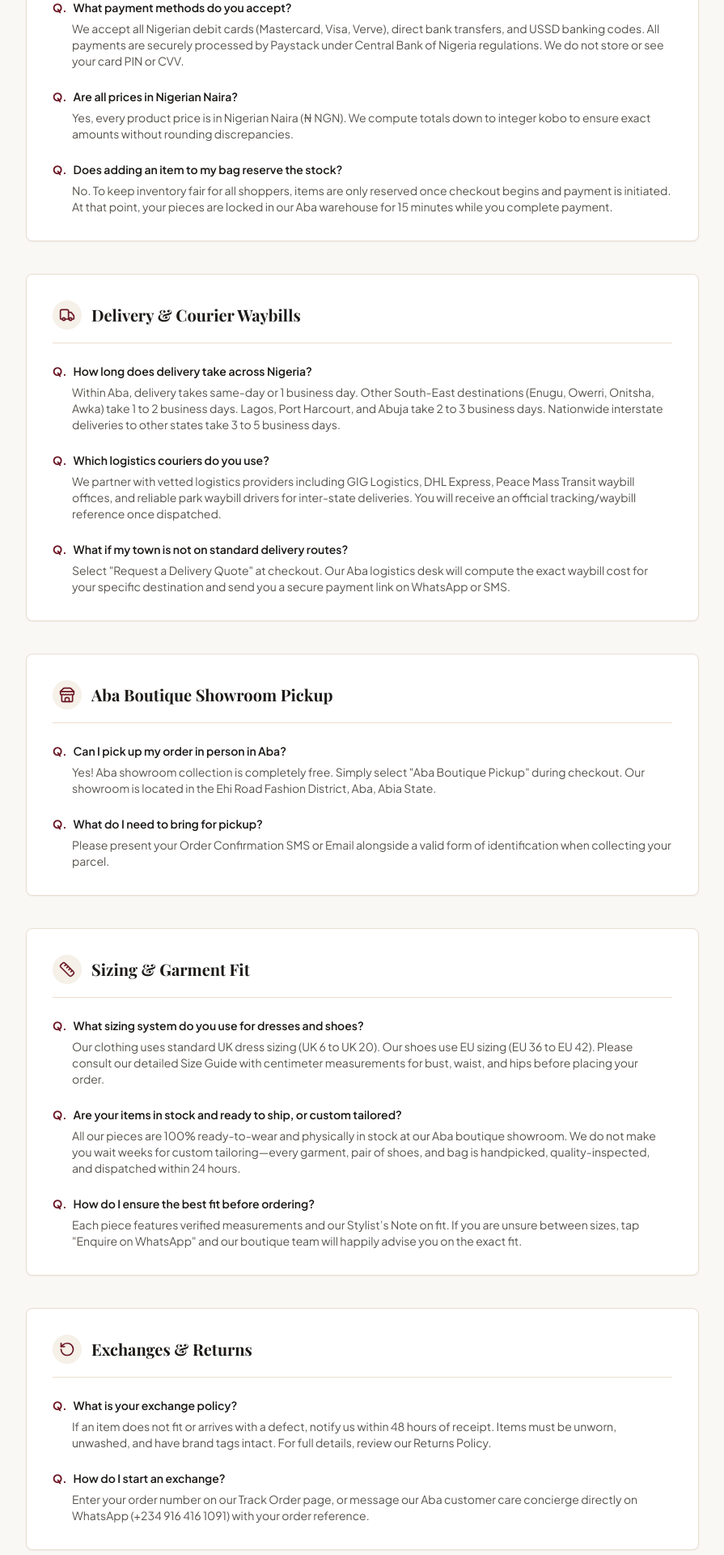
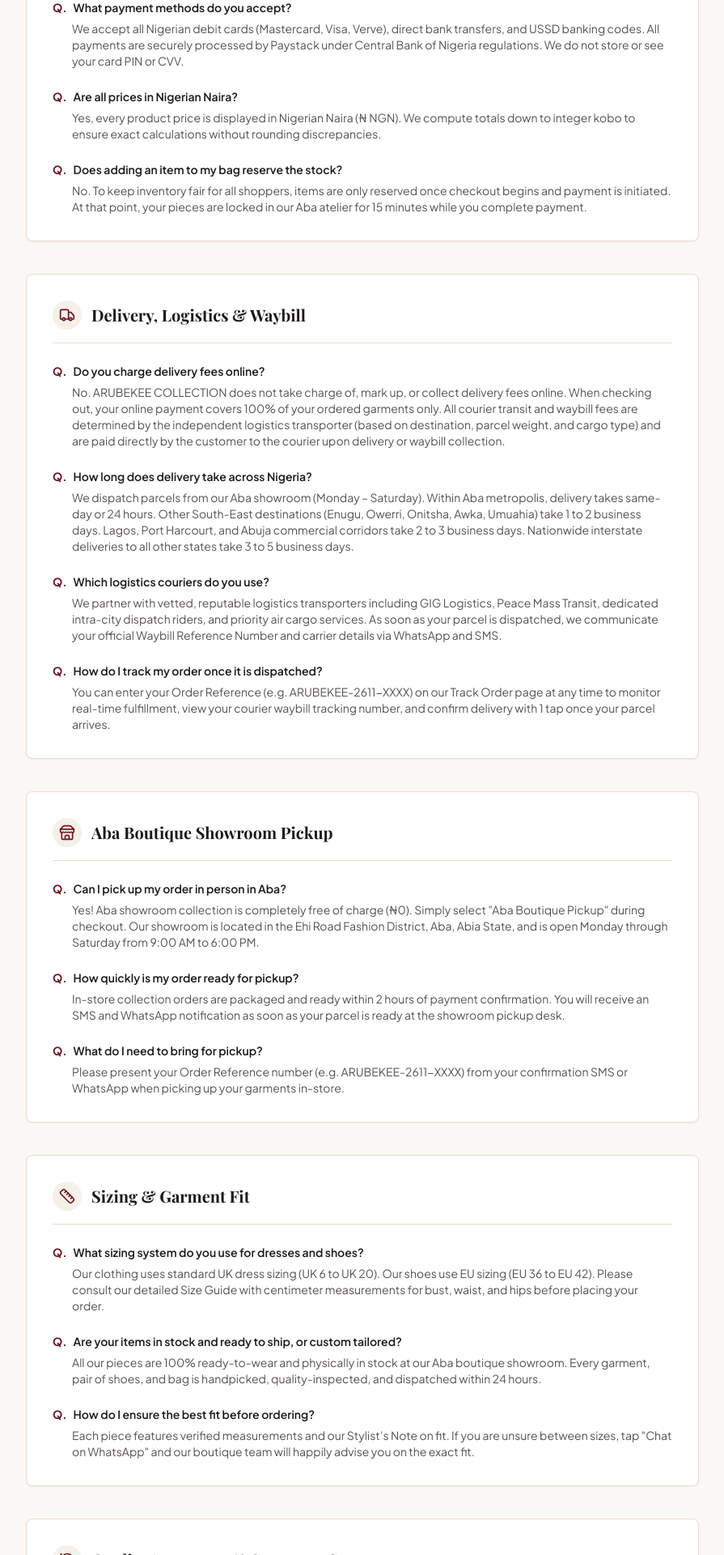
Before and after one commit to Khalifa-pendrops/bekee, a Next.js app: page /faq in a window 1280 px wide. Shown: the part 620-2540 px from the top of the page at 81% size, without its empty margins (192-1087 px from the left). Built offline with nearby package versions, Linux system fonts and the light colour scheme; no server answers; a web font is replaced by a local one.

Commit message:
feat: update FAQ page with logistics pay-on-arrival model, delivery timelines, and customer care guidance

```diff
--- a/src/app/faq/page.tsx
+++ b/src/app/faq/page.tsx
@@ -13,7 +13,7 @@ import {
 
 export const metadata = {
   title: 'Frequently Asked Questions (FAQ) | ARUBEKEE COLLECTION',
-  description: 'Answers to common questions about ordering, delivery across Nigeria, Aba showroom pickup, sizing, and payments.',
+  description: 'Answers to common questions about ordering, nationwide logistics, pay-on-arrival courier waybills, Aba showroom pickup, and sizing.',
 };
 
 export default function FAQPage() {
@@ -28,29 +28,33 @@ export default function FAQPage() {
         },
         {
           q: 'Are all prices in Nigerian Naira?',
-          a: 'Yes, every product price is in Nigerian Naira (₦ NGN). We compute totals down to integer kobo to ensure exact amounts without rounding discrepancies.',
+          a: 'Yes, every product price is displayed in Nigerian Naira (₦ NGN). We compute totals down to integer kobo to ensure exact calculations without rounding discrepancies.',
         },
         {
           q: 'Does adding an item to my bag reserve the stock?',
-          a: 'No. To keep inventory fair for all shoppers, items are only reserved once checkout begins and payment is initiated. At that point, your pieces are locked in our Aba warehouse for 15 minutes while you complete payment.',
+          a: 'No. To keep inventory fair for all shoppers, items are only reserved once checkout begins and payment is initiated. At that point, your pieces are locked in our Aba atelier for 15 minutes while you complete payment.',
         },
       ],
     },
     {
-      title: 'Delivery & Courier Waybills',
+      title: 'Delivery, Logistics & Waybill',
       icon: Truck,
       questions: [
         {
+          q: 'Do you charge delivery fees online?',
+          a: 'No. ARUBEKEE COLLECTION does not take charge of, mark up, or collect delivery fees online. When checking out, your online payment covers 100% of your ordered garments only. All courier transit and waybill fees are determined by the independent logistics transporter (based on destination, parcel weight, and cargo type) and are paid directly by the customer to the courier upon delivery or waybill collection.',
+        },
+        {
           q: 'How long does delivery take across Nigeria?',
-          a: 'Within Aba, delivery takes same-day or 1 business day. Other South-East destinations (Enugu, Owerri, Onitsha, Awka) take 1 to 2 business days. Lagos, Port Harcourt, and Abuja take 2 to 3 business days. Nationwide interstate deliveries to other states take 3 to 5 business days.',
+          a: 'We dispatch parcels from our Aba showroom (Monday – Saturday). Within Aba metropolis, delivery takes same-day or 24 hours. Other South-East destinations (Enugu, Owerri, Onitsha, Awka, Umuahia) take 1 to 2 business days. Lagos, Port Harcourt, and Abuja commercial corridors take 2 to 3 business days. Nationwide interstate deliveries to all other states take 3 to 5 business days.',
         },
         {
           q: 'Which logistics couriers do you use?',
-          a: 'We partner with vetted logistics providers including GIG Logistics, DHL Express, Peace Mass Transit waybill offices, and reliable park waybill drivers for inter-state deliveries. You will receive an official tracking/waybill reference once dispatched.',
+          a: 'We partner with vetted, reputable logistics transporters including GIG Logistics, Peace Mass Transit, dedicated intra-city dispatch riders, and priority air cargo services. As soon as your parcel is dispatched, we communicate your official Waybill Reference Number and carrier details via WhatsApp and SMS.',
         },
         {
-          q: 'What if my town is not on standard delivery routes?',
-          a: 'Select "Request a Delivery Quote" at checkout. Our Aba logistics desk will compute the exact waybill cost for your specific destination and send you a secure payment link on WhatsApp or SMS.',
+          q: 'How do I track my order once it is dispatched?',
+          a: 'You can enter your Order Reference (e.g. ARUBEKEE-2611-XXXX) on our Track Order page at any time to monitor real-time fulfillment, view your courier waybill tracking number, and confirm delivery with 1 tap once your parcel arrives.',
         },
       ],
     },
@@ -60,11 +64,15 @@ export default function FAQPage() {
       questions: [
         {
           q: 'Can I pick up my order in person in Aba?',
-          a: 'Yes! Aba showroom collection is completely free. Simply select "Aba Boutique Pickup" during checkout. Our showroom is located in the Ehi Road Fashion District, Aba, Abia State.',
+          a: 'Yes! Aba showroom collection is completely free of charge (₦0). Simply select "Aba Boutique Pickup" during checkout. Our showroom is located in the Ehi Road Fashion District, Aba, Abia State, and is open Monday through Saturday from 9:00 AM to 6:00 PM.',
+        },
+        {
+          q: 'How quickly is my order ready for pickup?',
+          a: 'In-store collection orders are packaged and ready within 2 hours of payment confirmation. You will receive an SMS and WhatsApp notification as soon as your parcel is ready at the showroom pickup desk.',
         },
         {
           q: 'What do I need to bring for pickup?',
-          a: 'Please present your Order Confirmation SMS or Email alongside a valid form of identification when collecting your parcel.',
+          a: 'Please present your Order Reference number (e.g. ARUBEKEE-2611-XXXX) from your confirmation SMS or WhatsApp when picking up your garments in-store.',
         },
       ],
     },
@@ -78,25 +86,25 @@ export default function FAQPage() {
         },
         {
           q: 'Are your items in stock and ready to ship, or custom tailored?',
-          a: 'All our pieces are 100% ready-to-wear and physically in stock at our Aba boutique showroom. We do not make you wait weeks for custom tailoring—every garment, pair of shoes, and bag is handpicked, quality-inspected, and dispatched within 24 hours.',
+          a: 'All our pieces are 100% ready-to-wear and physically in stock at our Aba boutique showroom. Every garment, pair of shoes, and bag is handpicked, quality-inspected, and dispatched within 24 hours.',
         },
         {
           q: 'How do I ensure the best fit before ordering?',
-          a: 'Each piece features verified measurements and our Stylist’s Note on fit. If you are unsure between sizes, tap "Enquire on WhatsApp" and our boutique team will happily advise you on the exact fit.',
+          a: 'Each piece features verified measurements and our Stylist’s Note on fit. If you are unsure between sizes, tap "Chat on WhatsApp" and our boutique team will happily advise you on the exact fit.',
         },
       ],
     },
     {
-      title: 'Exchanges & Returns',
+      title: 'Quality Assurance & Customer Care',
       icon: RotateCcw,
       questions: [
         {
-          q: 'What is your exchange policy?',
-          a: 'If an item does not fit or arrives with a defect, notify us within 48 hours of receipt. Items must be unworn, unwashed, and have brand tags intact. For full details, review our Returns Policy.',
+          q: 'What happens if an item arrives defective or incorrect?',
+          a: 'Every piece is thoroughly inspected by our quality control lead in Aba before dispatch. In the rare event you receive a garment with a manufacturing defect or an incorrect size/colour, notify our customer care team within 48 hours of parcel delivery confirmation. Items must remain unworn, unwashed, and have brand tags intact.',
         },
         {
-          q: 'How do I start an exchange?',
-          a: 'Enter your order number on our Track Order page, or message our Aba customer care concierge directly on WhatsApp (+234 916 416 1091) with your order reference.',
+          q: 'How do I reach support or report an order issue?',
+          a: 'You can report an issue directly via our Track Order page or message our Aba customer care concierge on WhatsApp (+234 916 416 1091) with your Order Reference and clear photos of the piece.',
         },
       ],
     },
@@ -126,7 +134,7 @@ export default function FAQPage() {
             Frequently Asked Questions
           </h1>
           <p className="text-stone-600 text-sm md:text-base leading-relaxed max-w-2xl">
-            Everything you need to know about purchasing from ARUBEKEE COLLECTION, dispatching orders from Aba, payment safety, and sizing.
+            Everything you need to know about purchasing from ARUBEKEE COLLECTION, dispatching orders from Aba, pay-on-arrival courier waybills, and sizing.
           </p>
         </div>
 
@@ -167,10 +175,10 @@ export default function FAQPage() {
         <div className="mt-12 bg-sand-100 p-8 rounded-lg border border-sand-300 text-center">
           <h3 className="font-serif text-xl text-stone-900 mb-2">Still Have a Question?</h3>
           <p className="text-xs text-stone-600 mb-6 max-w-md mx-auto">
-            Our Aba boutique styling team is available Monday to Saturday to assist you with styling advice, sizing recommendations, or urgent waybill requests.
+            Our Aba boutique team is available Monday to Saturday to assist you with styling advice, sizing recommendations, or logistics and waybill inquiries.
           </p>
           <a
-            href="https://wa.me/2349164161091?text=Hello%20ARUBEKEE%20COLLECTION%2C%20I%20have%20an%20inquiry%20about%20your%20products."
+            href="https://wa.me/2349164161091?text=Hello%20ARUBEKEE%20COLLECTION%2C%20I%20have%20an%20inquiry%20about%20your%20products%20and%20delivery."
             target="_blank"
             rel="noopener noreferrer"
             className="inline-flex items-center gap-2 px-6 py-3 bg-emerald-700 text-white text-xs font-semibold tracking-wider uppercase rounded hover:bg-emerald-800 transition-colors shadow-sm"
```
